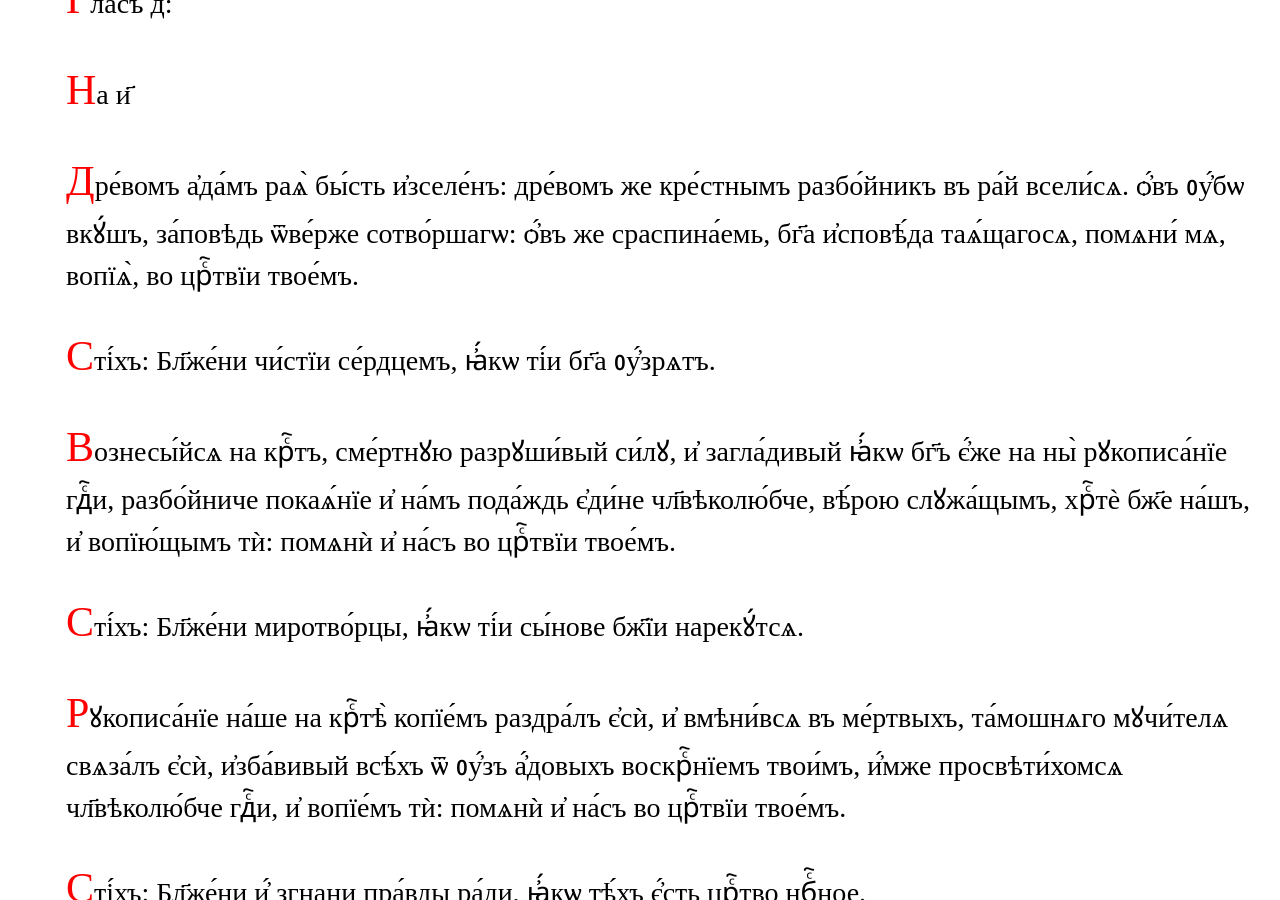
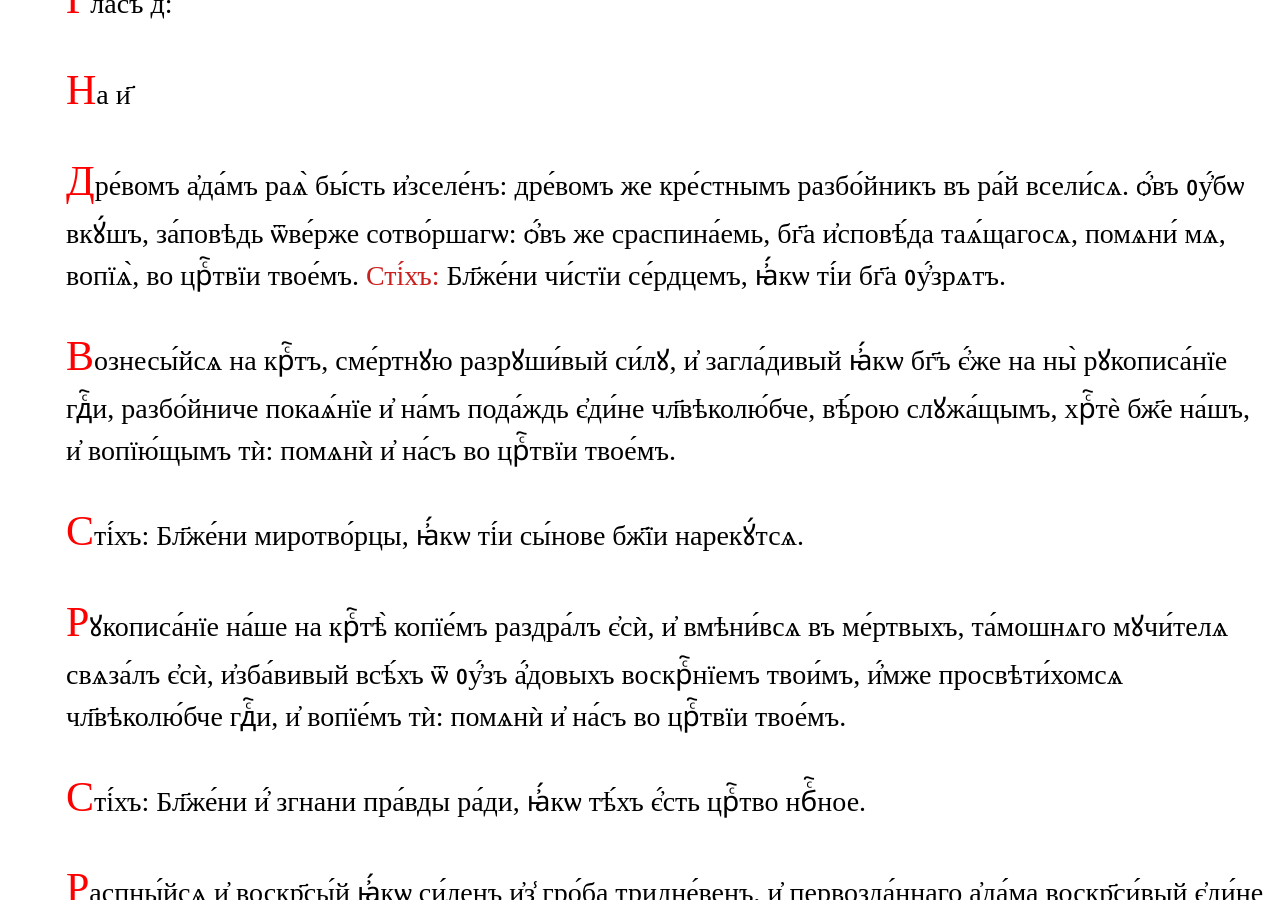
Before and after one commit to markjville/markjville.github.io, a Jekyll site: the page docs/Изобразительная/Гл4.html, which Jekyll copies as it is, in a window 1280 px wide and 900 px high, scrolled down 638 px. Built offline with Jekyll 4.4.1, drawn with Linux system fonts in a browser that asks for light colours; some web fonts are replaced; comment, search, counter and statistics services are not loaded.

Commit message:
Update Гл4.html

```diff
--- a/docs/Изобразительная/Гл4.html
+++ b/docs/Изобразительная/Гл4.html
@@ -53,8 +53,7 @@ p::first-letter {
 </p>
 <p><font face="Ponomar Unicode">Дре́вомъ а҆да́мъ раѧ̀ бы́сть и҆зселе́нъ: дре́вомъ же кре́стнымъ разбо́йникъ въ ра́й всели́сѧ. ѻ҆́въ ᲂу҆́бѡ вкꙋ́шъ, за́повѣдь ѿве́рже сотво́ршагѡ: ѻ҆́въ же сраспина́емь, бг҃а и҆сповѣ́да таѧ́щагосѧ, помѧни́
 мѧ, вопїѧ̀, во црⷭ҇твїи твое́мъ. </font>
-</p>
-<p><font face="Ponomar Unicode">Сті́хъ:
+<font face="Ponomar"><font color="#c9211e">Сті́хъ: </font>
 Бл҃же́ни чи́стїи се́рдцемъ, ꙗ҆́кѡ ті́и бг҃а ᲂу҆́зрѧтъ. </font>
 </p>
 <p><font face="Ponomar Unicode">Вознесы́йсѧ
```
